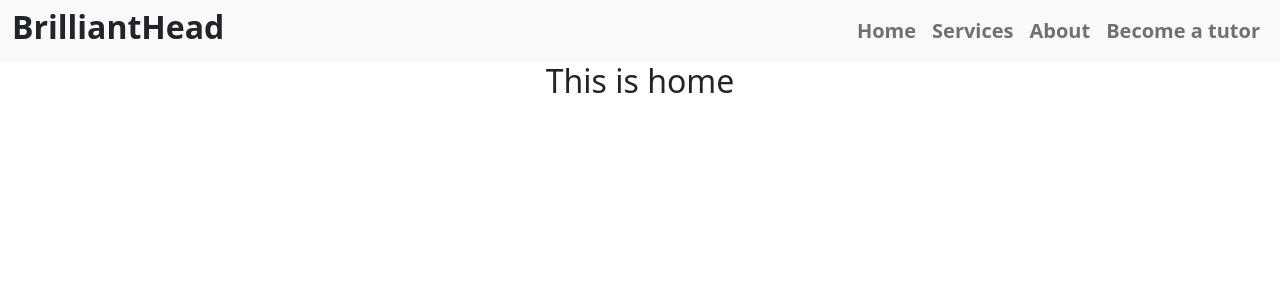
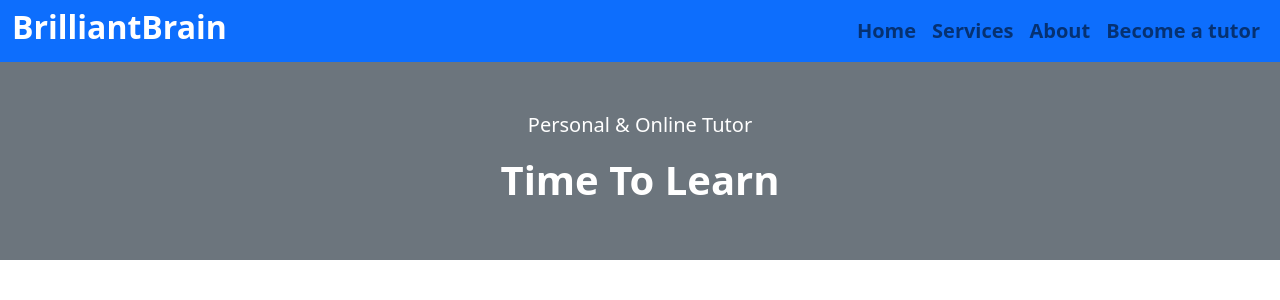
Before and after one commit to prantobiswas321/educational-site, a React (Create React App) app: page / in a window 1280 px wide. Shown: the top 300 px of the page. Built offline with nearby package versions, Linux system fonts and the light colour scheme.

Commit message:
data displayed and card added

```diff
--- /dev/null
+++ b/src/components/Aid/Aid.js
@@ -0,0 +1,22 @@
+import React from 'react';
+
+const Aid = (props) => {
+    const { name, sub, img, salary } = props.aid;
+    console.log(props.aid);
+    return (
+        <div className="col">
+            <div className="card">
+                <img src={img} className="card-img-top mx-auto mt-3 img-fluid" style={{ width: "450px", height: "550px" }} alt="..." />
+                <div className="card-body">
+                    <h5 className="card-title fw-bold">Name: {name}</h5>
+                    <p className="card-text">{sub}</p>
+                    <h5 className="card-text">Per month: ${salary}</h5>
+                    <br />
+                    <button type="button" className="btn btn-success rounded">View Tutor</button>
+                </div>
+            </div>
+        </div>
+    );
+};
+
+export default Aid;
--- a/src/components/Aids/Aids.js
+++ b/src/components/Aids/Aids.js
@@ -1,9 +1,35 @@
-import React from 'react';
+import React, { useEffect, useState } from 'react';
+import Aid from '../Aid/Aid';
 
 const Aids = () => {
+    const [aids, setAids] = useState([]);
+
+    useEffect(() => {
+        fetch('./data.JSON')
+            .then(res => res.json())
+            .then(data => setAids(data))
+    }, [])
     return (
-        <div>
-            <h2>Services are here</h2>
+        <div className="mx-2 mt-5">
+            <h2 className="fw-bold mb-5">Find Your Tutor</h2>
+            {
+                aids.length === 0
+                    ?
+                    <div class="d-flex justify-content-center">
+                        <div class="spinner-border text-primary" role="status">
+                            <span class="visually-hidden">Loading...</span>
+                        </div>
+                    </div>
+                    :
+                    <div className="row row-cols-1 row-cols-lg-3 g-4">
+                        {
+                            aids.map(aid => <Aid
+                                key={aid.id}
+                                aid={aid}
+                            ></Aid>)
+                        }
+                    </div>
+            }
         </div>
     );
 };
--- a/src/components/Header/Header.js
+++ b/src/components/Header/Header.js
@@ -4,12 +4,12 @@
 const Header = () => {
     const activeStyle = {
         fontWeight: "bold",
-        color: "red"
+        color: "white"
     }
     return (
-        <nav className="navbar navbar-expand-lg navbar-light bg-light">
+        <nav className="navbar navbar-expand-lg navbar-light bg-primary">
             <div className="container-fluid">
-                <h2 className="fw-bold">BrilliantHead</h2>
+                <h2 className="fw-bold text-white">BrilliantBrain</h2>
                 <button className="navbar-toggler" type="button" data-bs-toggle="collapse" data-bs-target="#navbarNavAltMarkup" aria-controls="navbarNavAltMarkup" aria-expanded="false" aria-label="Toggle navigation">
                     <span className="navbar-toggler-icon"></span>
                 </button>
--- a/src/components/Home/Home.js
+++ b/src/components/Home/Home.js
@@ -1,9 +1,11 @@
 import React from 'react';
+import img from '../../images/header.jpeg';
 
 const Home = () => {
     return (
-        <div>
-            <h2>This is home</h2>
+        <div className="bg-secondary text-white p-5">
+            <p className="fs-5">Personal & Online Tutor</p>
+            <h1 className="fw-bolder">Time To Learn</h1>
         </div>
     );
 };
```
